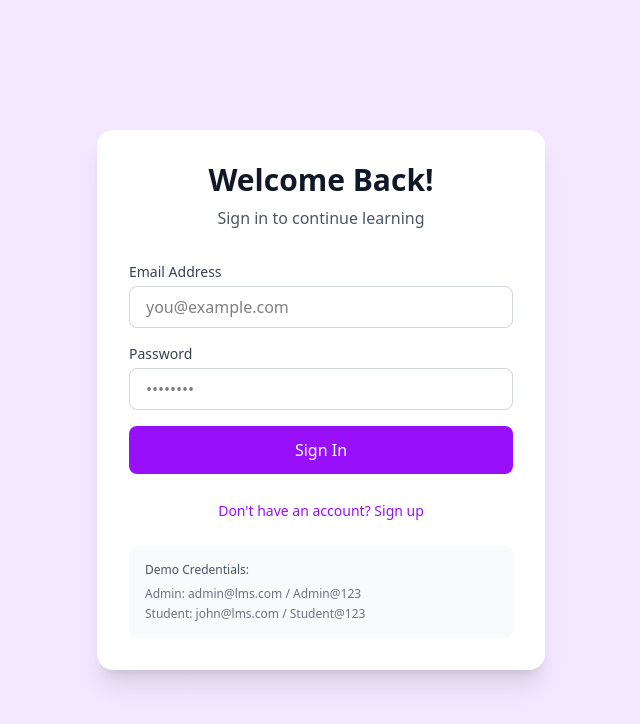
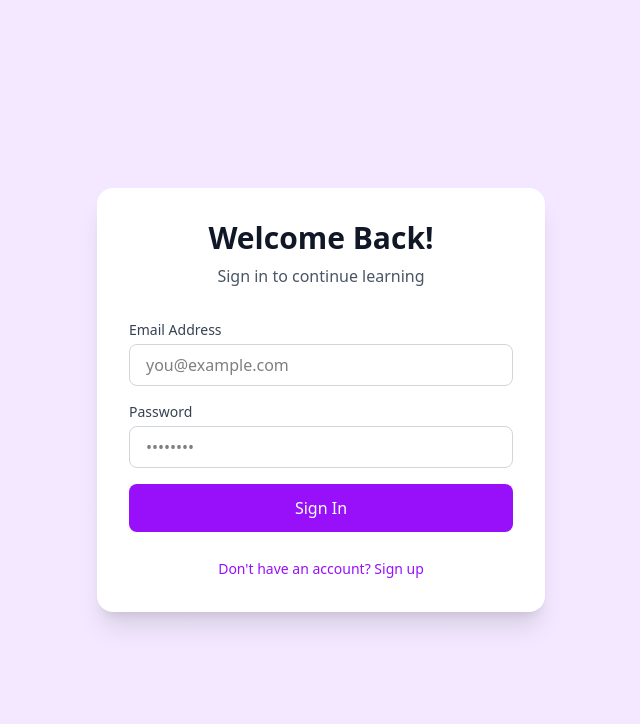
Before and after one commit to ali44ashhad/LMS, a React (Vite) app in the folder lms/: page / in a window 1280 px wide. Shown: the top 724 px of the page, without its empty margins (319-959 px from the left). Built offline with nearby package versions, Linux system fonts and the light colour scheme.

Commit message:
remove demo credentials from login page

```diff
--- a/lms/src/componets/courses/CourseCard.jsx
+++ b/lms/src/componets/courses/CourseCard.jsx
@@ -136,7 +136,7 @@ const CourseCard = ({ course, onSelect }) => {
               transition-colors
               uppercase tracking-[0.18em]
             ">
-              Resume Quest
+              Resume Course
             </button>
           </div>
         </>
--- a/lms/src/componets/dashboard/StatsCards.jsx
+++ b/lms/src/componets/dashboard/StatsCards.jsx
@@ -75,9 +75,9 @@ const StatsCards = ({ stats }) => {
               {stat.tag || "Stat"}
             </span>
 
-            <span className="text-[9px] text-slate-400 tracking-[0.18em] uppercase hidden md:inline">
+            {/* <span className="text-[9px] text-slate-400 tracking-[0.18em] uppercase hidden md:inline">
               Slot {index + 1}
-            </span>
+            </span> */}
           </div>
         </div>
       ))}
--- a/lms/src/pages/Dashboard.jsx
+++ b/lms/src/pages/Dashboard.jsx
@@ -63,11 +63,11 @@ const Dashboard = ({ onCourseSelect }) => {
       {/* HEADER */}
       <div className="flex flex-col md:flex-row md:justify-between md:items-center gap-3">
         <div>
-          {user.role !== "admin" && (
+          {/* {user.role !== "admin" && (
             <p className="text-[11px] uppercase tracking-[0.3em] text-cyan-500/80 mb-1">
               Player Console
             </p>
-          )}
+          )} */}
           <h1 className="text-2xl md:text-3xl text-[#545454] font-extrabold tracking-[0.18em] uppercase">
             Dashboard
           </h1>
--- a/lms/src/pages/Login.jsx
+++ b/lms/src/pages/Login.jsx
@@ -141,15 +141,7 @@ const Login = ({ onLogin }) => {
           </button>
         </div>
 
-        {isLogin && (
-          <div className="mt-6 p-4 bg-gray-50 rounded-lg">
-            <p className="text-xs text-gray-600 mb-2 font-medium">Demo Credentials:</p>
-            <div className="space-y-1 text-xs text-gray-500">
-              <p>Admin: admin@lms.com / Admin@123</p>
-              <p>Student: john@lms.com / Student@123</p>
-            </div>
-          </div>
-        )}
+
       </div>
     </div>
   );
```
